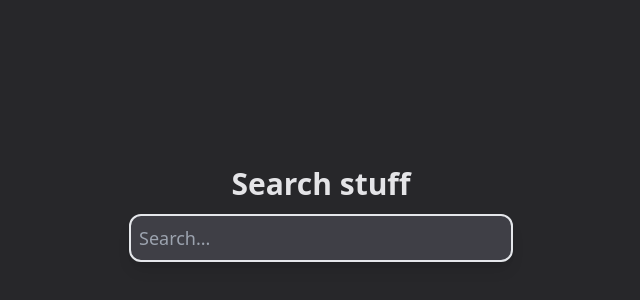
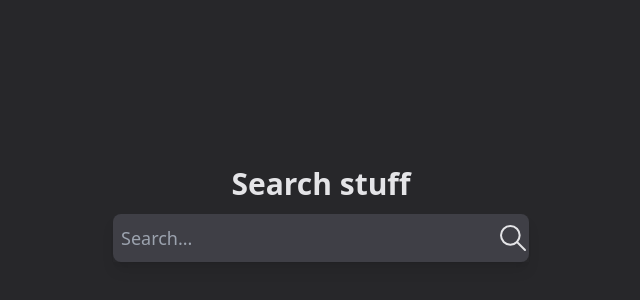
Before and after one commit to linus-jansson/search-engine-project, a Next.js app in the folder front/: page / in a window 1280 px wide. Shown: the part 186-486 px from the top of the page, without its empty margins (319-959 px from the left). Built offline with nearby package versions, Linux system fonts and the light colour scheme.

Commit message:
add a search button

```diff
--- a/front/src/app/components/search/SearchField.tsx
+++ b/front/src/app/components/search/SearchField.tsx
@@ -1,27 +1,57 @@
 "use client"
 import { useRouter } from "next/navigation";
+import Router from "next/router";
+import { useRef } from "react";
 
 export default function SearchField({ currentQuery }: { currentQuery: string | undefined }) {
+    const searchRef = useRef<HTMLInputElement>(null);
     const router = useRouter();
 
-    function handleSearch(e: React.KeyboardEvent<HTMLInputElement>) {
-        if (e.key !== "Enter") return;
-        let inputFieldValue = (e.target as HTMLInputElement).value;
 
-        if (inputFieldValue.length === 0) return;
+    function handleClick(e: React.MouseEvent<HTMLButtonElement>) {
+        if (!searchRef.current) return;
+        pushRouter(searchRef.current!.value);
+    }
+    function handleEnter(e: React.KeyboardEvent<HTMLInputElement>) {
+        if (!searchRef.current) return;
+        if (e.key === "Enter") {
+            pushRouter(searchRef.current!.value);
+        }
+    }
 
-        router.push(`/search?q=${encodeURIComponent(inputFieldValue)}`);
-        // console.log(inputFieldValue)
+    function pushRouter(query: string) {
+        if (query.length === 0) return;
+        router.push(`/search?q=${encodeURIComponent(query)}`);
     }
 
 
     return (
-        <input
-            type="text"
-            className="border-2 shadow-lg w-96 h-12 focus:outline-none p-2 text-lg bg-zinc-700 rounded-xl"
-            onKeyDown={handleSearch}
-            placeholder="Search..."
-            defaultValue={currentQuery || ""}
-        />
+        <div className="flex duration-200 shadow-lg hover:shadow-2xl">
+            <input
+                type="text"
+                className="h-12 p-2 text-lg duration-100 rounded-l-lg outline-none w-96 bg-zinc-700"
+                onKeyDown={handleEnter}
+                placeholder="Search..."
+                ref={searchRef}
+                defaultValue={currentQuery || ""}
+            />
+            <button className="rounded-r-lg outline-none w-fit bg-zinc-700" onClick={handleClick}>
+                {/* Tablericons */}
+                <svg xmlns="http://www.w3.org/2000/svg"
+                    width="32" height="32"
+                    viewBox="0 0 24 24"
+                    strokeWidth="1.5"
+                    stroke="#e4e4e7"
+                    fill="none"
+                    strokeLinecap="round"
+                    strokeLinejoin="round"
+                >
+                    <path stroke="none" d="M0 0h24v24H0z" fill="none" />
+                    <circle cx="10" cy="10" r="7" />
+                    <line x1="21" y1="21" x2="15" y2="15" />
+                </svg>
+            </button>
+
+        </div>
     )
 }
```
